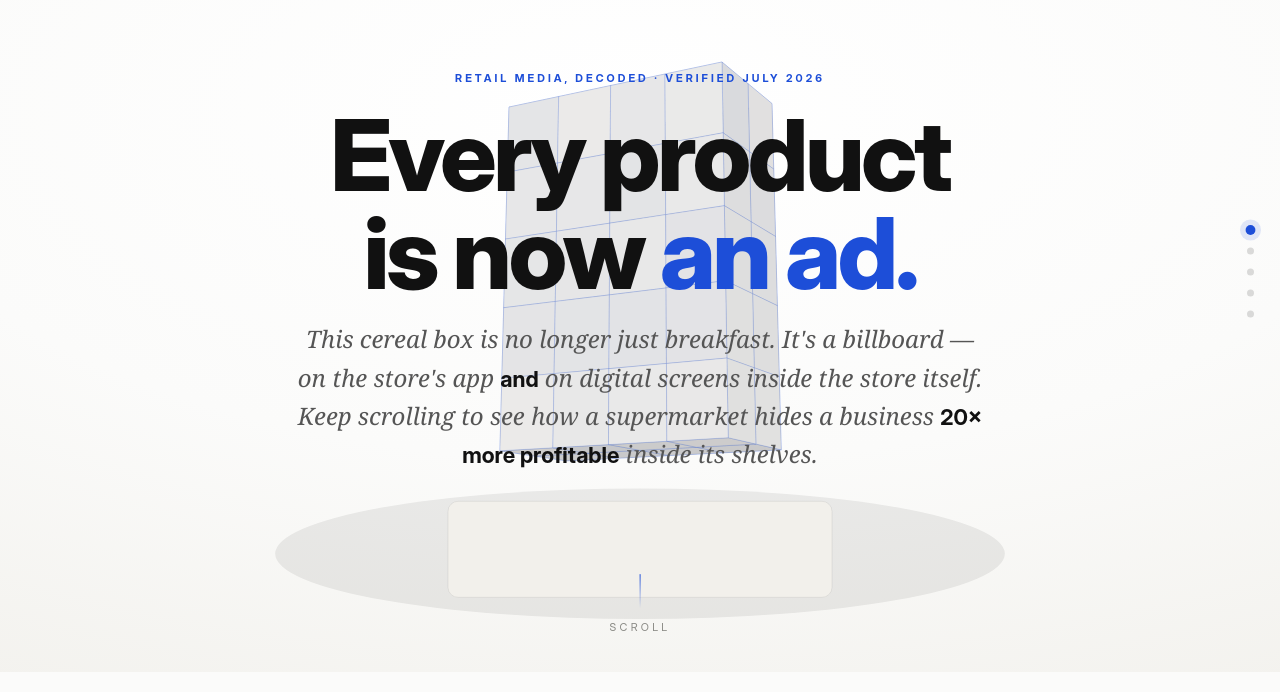
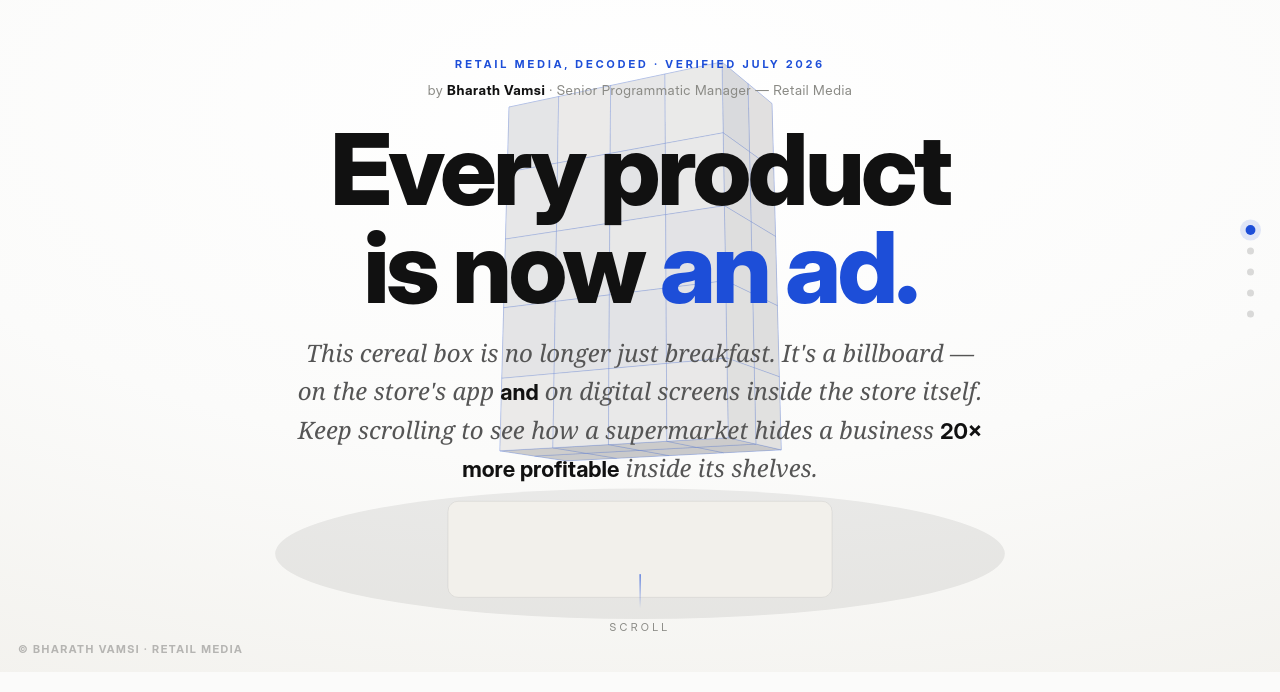
Before and after one commit to vamsisonamic-eng/programmatic-retail-3D-story, a plain HTML site: page light-theme.html in a window 1280 px wide. Shown: the part 128-820 px from the top of the page. Drawn offline with Linux system fonts and the light colour scheme.

Commit message:
Update both themes: author watermark, DSP/SSP clarity edits, order-book terminal
Co-Authored-By: Claude Fable 5 <noreply@anthropic.com>
Claude-Session: https://claude.ai/code/session_017D25P9BJCKTAnqCRFpb1nW

```diff
--- a/light-theme.html
+++ b/light-theme.html
@@ -200,6 +200,7 @@
   }
 </style>
 
+<div aria-hidden="true" style="position:fixed;left:18px;bottom:14px;z-index:60;font-size:.68rem;letter-spacing:.14em;text-transform:uppercase;color:rgba(17,17,17,.28);pointer-events:none;font-weight:700">© Bharath Vamsi · Retail Media</div>
 <div id="pbar" aria-hidden="true"></div>
 <nav id="rail" aria-hidden="true"><span class="on"></span><span></span><span></span><span></span><span></span></nav>
 
@@ -212,6 +213,7 @@
     <section class="ch center live" data-a="0" data-b="0.15" aria-label="Phase 1: the simple box">
       <div class="ch-in">
         <p class="kick">Retail Media, Decoded · verified July 2026</p>
+        <p style="font-size:.85rem;color:var(--mist);margin-top:6px;letter-spacing:.04em">by <b style="color:var(--ink)">Bharath Vamsi</b> · Senior Programmatic Manager — Retail Media</p>
         <h1>Every product<br>is now <span class="accent">an ad.</span></h1>
         <p class="lay">This cereal box is no longer just breakfast. It's a billboard — on the store's app <b>and</b> on digital screens inside the store itself. Keep scrolling to see how a supermarket hides a business <b>20× more profitable</b> inside its shelves.</p>
       </div>
@@ -397,6 +399,8 @@
     <a href="https://www.storyboard18.com/amp/brand-marketing/fmcg-brands-increase-ad-spend-on-blinkit-zepto-and-instamart-for-growth-ws-l-99756.htm">Storyboard18 — India quick-commerce</a> ·
     <a href="https://martech.org/why-we-care-about-retail-media-networks/">MarTech — ad margins 70–90% vs retail 3–4%</a>.
     Typography: Inter Display / Instrument Serif / IBM Plex Mono with graceful system fallbacks. Figures are forecasts; currencies as reported.
+  </p>
+  <p style="margin-top:22px;font-size:.85rem;color:var(--slate)">Created by <b style="color:var(--ink)">Bharath Vamsi</b> — Senior Programmatic Manager, Retail Media. Company names cited are public industry examples from published research, not client references.
   </p>
 </footer>
 </main>
```
Also changed, not shown: index.html (line endings or trailing spaces).
